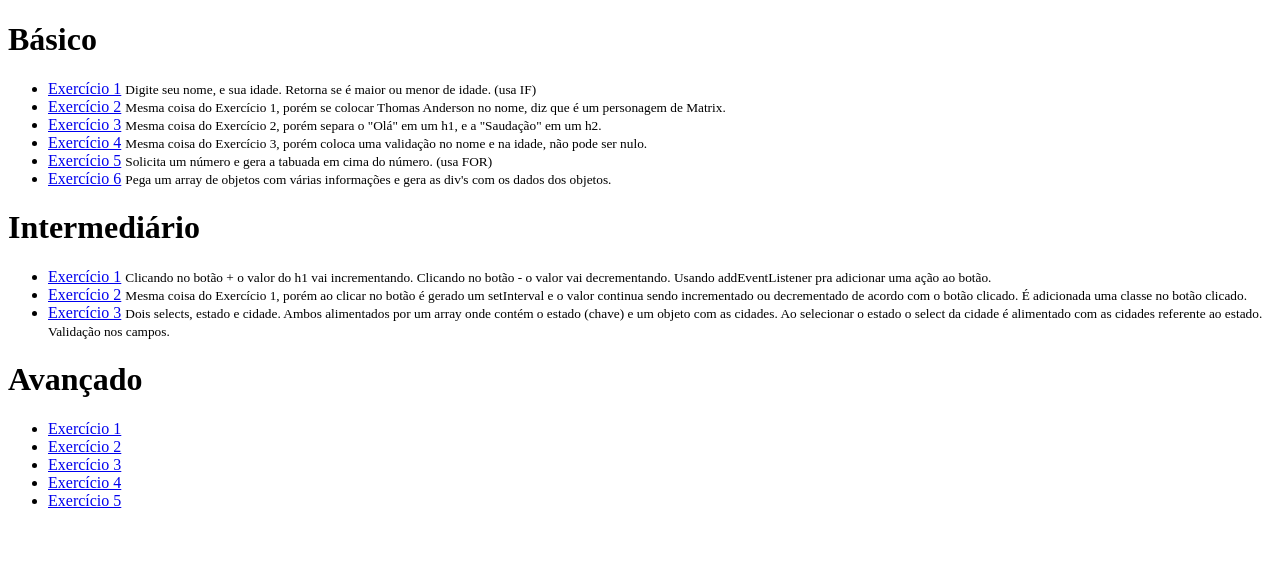
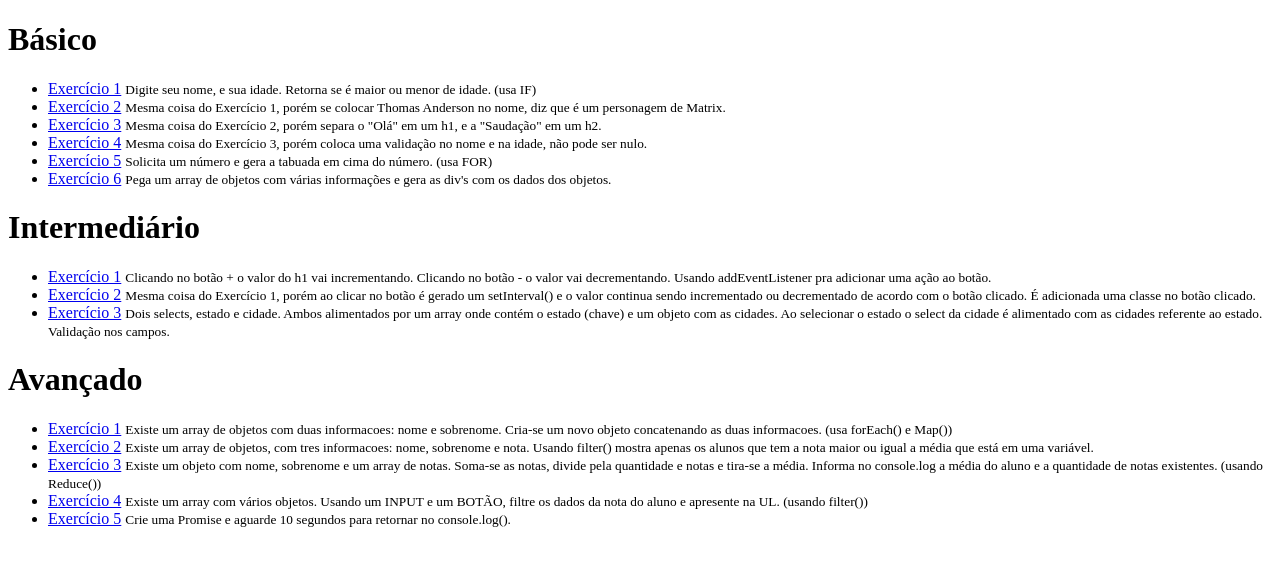
Before and after one commit to netocosta/exercicios_js, a plain HTML site: page index.html in a window 1280 px wide. Drawn offline with Linux system fonts and the light colour scheme.

Commit message:
Descrição dos exercícios.

```diff
--- a/index.html
+++ b/index.html
@@ -50,8 +50,8 @@
         </li>
         <li>
             <a href="./intermediario/exercicio2/index.html">Exercício 2</a>
-            <small>Mesma coisa do Exercício 1, porém ao clicar no botão é gerado um setInterval e o valor continua sendo
-                incrementado ou decrementado de acordo com o botão clicado. É adicionada uma classe no botão
+            <small>Mesma coisa do Exercício 1, porém ao clicar no botão é gerado um setInterval() e o valor continua
+                sendo incrementado ou decrementado de acordo com o botão clicado. É adicionada uma classe no botão
                 clicado.</small>
         </li>
         <li>
@@ -64,11 +64,31 @@
 
     <h1>Avançado</h1>
     <ul>
-        <li><a href="./avancado/exercicio1/index.html">Exercício 1</a></li>
-        <li><a href="./avancado/exercicio2/index.html">Exercício 2</a></li>
-        <li><a href="./avancado/exercicio3/index.html">Exercício 3</a></li>
-        <li><a href="./avancado/exercicio4/index.html">Exercício 4</a></li>
-        <li><a href="./avancado/exercicio5/index.html">Exercício 5</a></li>
+        <li>
+            <a href="./avancado/exercicio1/index.html">Exercício 1</a>
+            <small>Existe um array de objetos com duas informacoes: nome e sobrenome. Cria-se um novo objeto
+                concatenando as duas informacoes. (usa forEach() e Map())</small>
+        </li>
+        <li>
+            <a href="./avancado/exercicio2/index.html">Exercício 2</a>
+            <small>Existe um array de objetos, com tres informacoes: nome, sobrenome e nota. Usando filter() mostra
+                apenas os alunos que tem a nota maior ou igual a média que está em uma variável.</small>
+        </li>
+        <li>
+            <a href="./avancado/exercicio3/index.html">Exercício 3</a>
+            <small>Existe um objeto com nome, sobrenome e um array de notas. Soma-se as notas, divide pela quantidade e
+                notas e tira-se a média. Informa no console.log a média do aluno e a quantidade de notas
+                existentes. (usando Reduce())</small>
+        </li>
+        <li>
+            <a href="./avancado/exercicio4/index.html">Exercício 4</a>
+            <small>Existe um array com vários objetos. Usando um INPUT e um BOTÃO, filtre os dados da nota do aluno e
+                apresente na UL. (usando filter())</small>
+        </li>
+        <li>
+            <a href="./avancado/exercicio5/index.html">Exercício 5</a>
+            <small>Crie uma Promise e aguarde 10 segundos para retornar no console.log().</small>
+        </li>
     </ul>
 
 </body>
```
